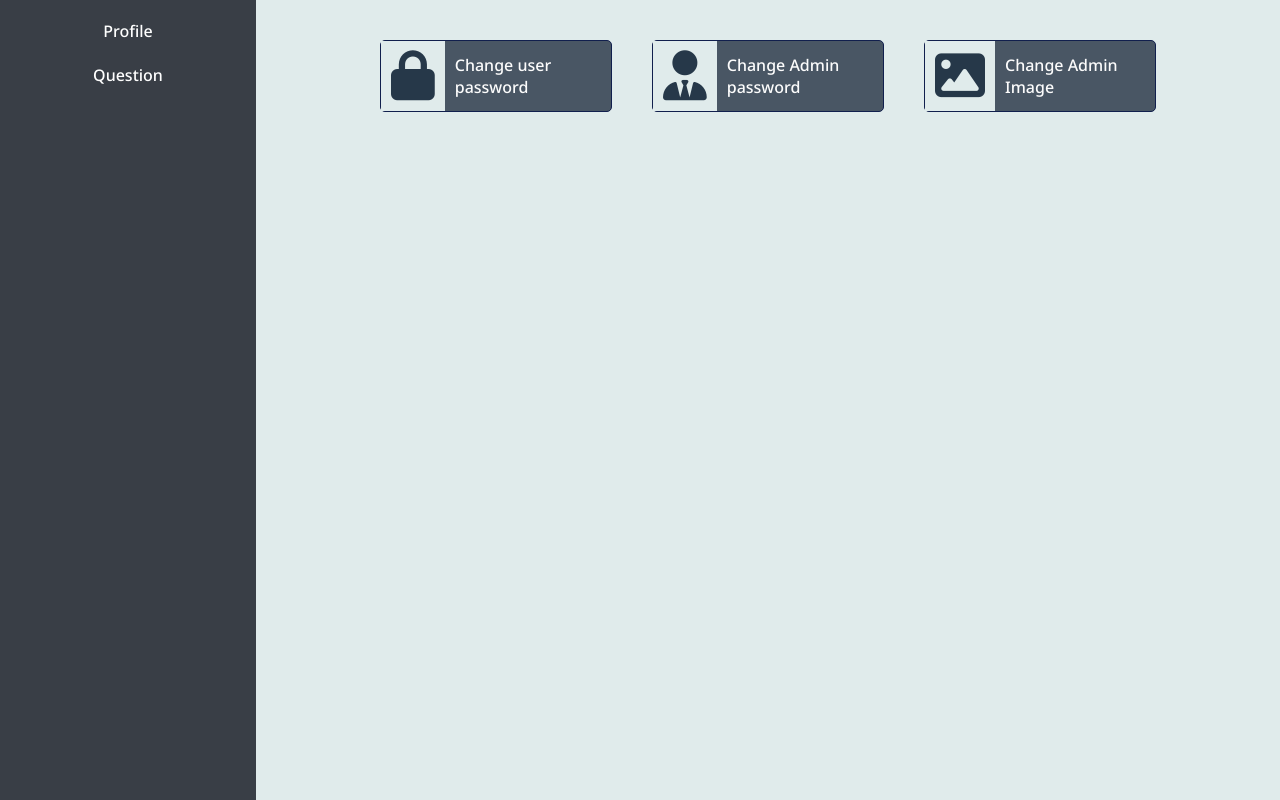
After one commit to SOUMYAMUNSHI/KaziSirProject, a PHP site: page /pages/Admin/admin-page.html in a window 1280 px wide. The commit adds this page. Run offline with PHP 8.4, Linux system fonts and the light colour scheme.

Commit message:
This is second update. Worked on admin page

```diff
--- a/index.html
+++ b/index.html
@@ -118,6 +118,8 @@
         document.getElementById("dev-3").addEventListener("mouseout", () => {
             document.getElementById("dev-3").classList.remove("dev-3");
         });
+
+
     </script>
 </body>
 
--- /dev/null
+++ b/pages/Admin/admin-page.html
@@ -0,0 +1,58 @@
+<!DOCTYPE html>
+<html lang="en">
+
+<head>
+    <meta charset="UTF-8">
+    <meta name="viewport" content="width=device-width, initial-scale=1.0">
+    <link rel="stylesheet" href="../../style/admin-page.css">
+    <link rel="stylesheet" href="https://cdnjs.cloudflare.com/ajax/libs/font-awesome/6.7.1/css/all.min.css"
+        integrity="sha512-5Hs3dF2AEPkpNAR7UiOHba+lRSJNeM2ECkwxUIxC1Q/FLycGTbNapWXB4tP889k5T5Ju8fs4b1P5z/iB4nMfSQ=="
+        crossorigin="anonymous" referrerpolicy="no-referrer" />
+    <link rel="stylesheet" href="https://cdn.jsdelivr.net/npm/bootstrap-icons@1.11.3/font/bootstrap-icons.min.css">
+    <title>Admin</title>
+</head>
+
+<body>
+    <div class="admin-pannel">
+        <div class="content">
+            <p>Profile</p>
+            <p>Question</p>
+        </div>
+        <div class="content-view">
+            <div class="profile">
+                <span id="user-password" class="user-password password-card">
+                    <p class="icon"><i class="fa-solid fa-lock"></i></p>
+                    <p class="text-content">Change user password</p>
+                </span>
+
+                <span id="admin-password" class="password-card">
+                    <p class="icon"><i class="fa-solid fa-user-tie"></i></p>
+                    <p class="text-content">Change Admin password</p>
+                </span>
+
+                <span class="user-password password-card">
+                    <p class="icon"><i class="fa-solid fa-image"></i></p>
+                    <p class="text-content">Change Admin Image</p>
+                </span>
+            </div>
+
+            <div class="view-option">
+            </div>
+        </div>
+    </div>
+    <div id="load-popup">
+        <!--The popup will load here-->
+    </div>
+
+    <script src="../../script/JQuery/jquery-3.7.1.js"></script>
+
+    <script>
+        //to load the change user password pop-up
+        $("#user-password").click(function () { $("#load-popup").load("./pages/change-user_password.html") });
+
+        //to load change admin password pop-up
+        $("#admin-password").click(function () { $("#load-popup").load("./pages/change_admin_password.html") });
+    </script>
+</body>
+
+</html>
--- /dev/null
+++ b/style/admin-page.css
@@ -0,0 +1,183 @@
+@import url("https://fonts.googleapis.com/css2?family=Noto+Sans:ital,wght@0,100..900;1,100..900&display=swap");
+
+body {
+  margin: 0px;
+  padding: 0px;
+}
+
+.admin-pannel {
+  display: flex;
+  flex-direction: row;
+  height: 100vh;
+
+  font-family: "Noto Sans", serif;
+  font-optical-sizing: auto;
+  font-weight: 500;
+  font-style: normal;
+  font-variation-settings: "wdth" 100;
+
+  z-index: 1;
+}
+
+.content {
+  width: 20%;
+  background-color: #393e46;
+  display: flex;
+  flex-direction: column;
+  align-items: center;
+}
+
+.content > p {
+  margin: 20px 0px 0px 00px;
+  color: white;
+  cursor: pointer;
+  border-bottom: 2px solid #393e46;
+}
+
+.content > p:hover {
+  border-bottom: 2px solid white;
+}
+
+.content-view {
+  width: 80%;
+  background-color: #e0ebeb;
+}
+
+.profile {
+  display: flex;
+  justify-content: center;
+  margin-top: 20px;
+}
+
+.password-card {
+  display: flex;
+  flex-direction: row;
+  /* justify-content: center; */
+  align-items: center;
+  border-radius: 5px;
+  background-color: #495664;
+  height: 70px;
+  width: 230px;
+  gap: 10px;
+  text-align: start;
+  border: 1px solid #111f4d;
+
+  margin: 20px;
+  cursor: pointer;
+}
+
+.password-card > p {
+  margin: 0px;
+}
+
+.icon {
+  background-color: #e0ebeb;
+  /* padding: 10px; */
+  height: 100%;
+  width: auto;
+  padding-left: 10px;
+  padding-right: 10px;
+
+  color: #263849;
+  font-size: 50px;
+}
+
+.text-content {
+  color: #fcfcfc;
+}
+
+.view-option {
+  height: 70vh;
+  display: flex;
+  justify-content: center;
+}
+
+/*This style is for pop-up message*/
+
+.pop-up {
+  z-index: 10;
+  position: absolute;
+  top: 0px;
+  height: 100%;
+  width: 100%;
+  display: flex;
+  flex-direction: row;
+  align-items: center;
+  justify-content: center;
+
+  background: rgba(0, 0, 0, 0.5);
+}
+
+.change-password {
+  background-color: white;
+  padding: 10px;
+  width: 400px;
+  height: 250px;
+  border-radius: 2px;
+
+  font-family: "Noto Sans", serif;
+  font-optical-sizing: auto;
+  font-weight: 500;
+  font-style: normal;
+  font-variation-settings: "wdth" 100;
+}
+
+.form {
+  display: flex;
+  flex-direction: column;
+  margin-top: 10px;
+}
+
+.form > p {
+  margin: 0px;
+  margin-bottom: 10px;
+}
+
+.form > input {
+  height: 40px;
+  border-radius: 0;
+  border: 1px solid gray;
+
+  margin-bottom: 20px;
+  font-family: "Noto Sans", serif;
+  font-optical-sizing: auto;
+  font-weight: 500;
+  font-style: normal;
+  font-variation-settings: "wdth" 100;
+}
+
+.form > button {
+  width: 25%;
+  align-self: center;
+
+  font-family: "Noto Sans", serif;
+  font-optical-sizing: auto;
+  font-weight: 500;
+  font-style: normal;
+  font-variation-settings: "wdth" 100;
+
+  border: 0px;
+  padding: 10px;
+  background-color: #5a37c3;
+  border-radius: 2px;
+  color: white;
+  font-size: 15px;
+  cursor: pointer;
+}
+
+.form > button:hover {
+  background-color: #421b9b;
+}
+
+.close-button {
+  /* align-self: flex-start; */
+  font-size: 50px;
+  color: white;
+  cursor: pointer;
+
+  margin-top: -25%;
+}
+/*Change displat property suing java script*/
+.display {
+  display: none;
+}
```
Also changed, not shown: pages/Admin/pages/change-user_password.html (added, +21 -0 lines), pages/Admin/pages/change_admin_password.html (added, +21 -0 lines), pages/components/admin-login.html (added, +13 -0 lines), pages/components/star-question.html (+16 -2 lines), pages/user-home.html (+8 -5 lines), style/user-home.css (+123 -29 lines), resource/image/BST.png (added), resource/image/BST2.png (added), resource/image/code.jpg (added).
